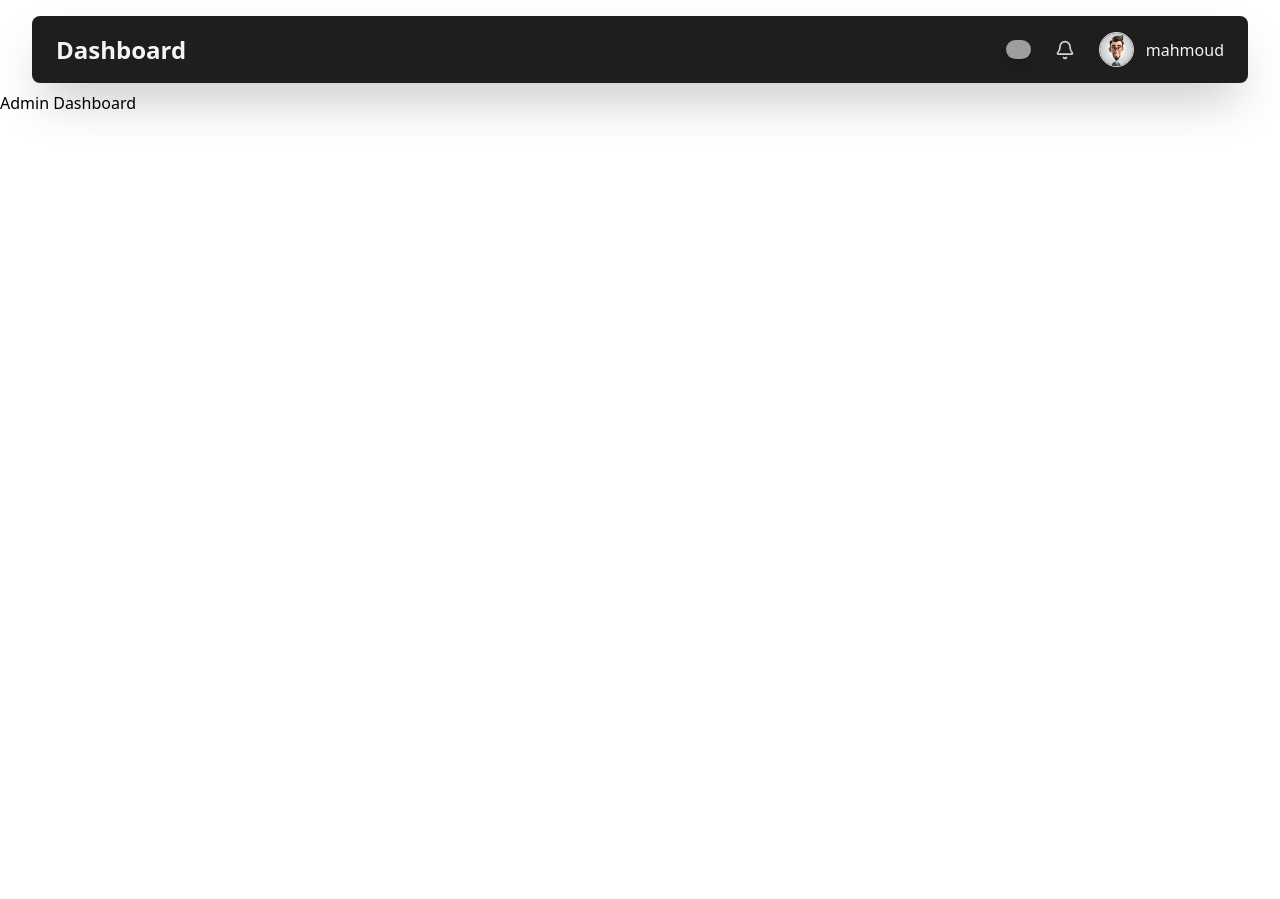
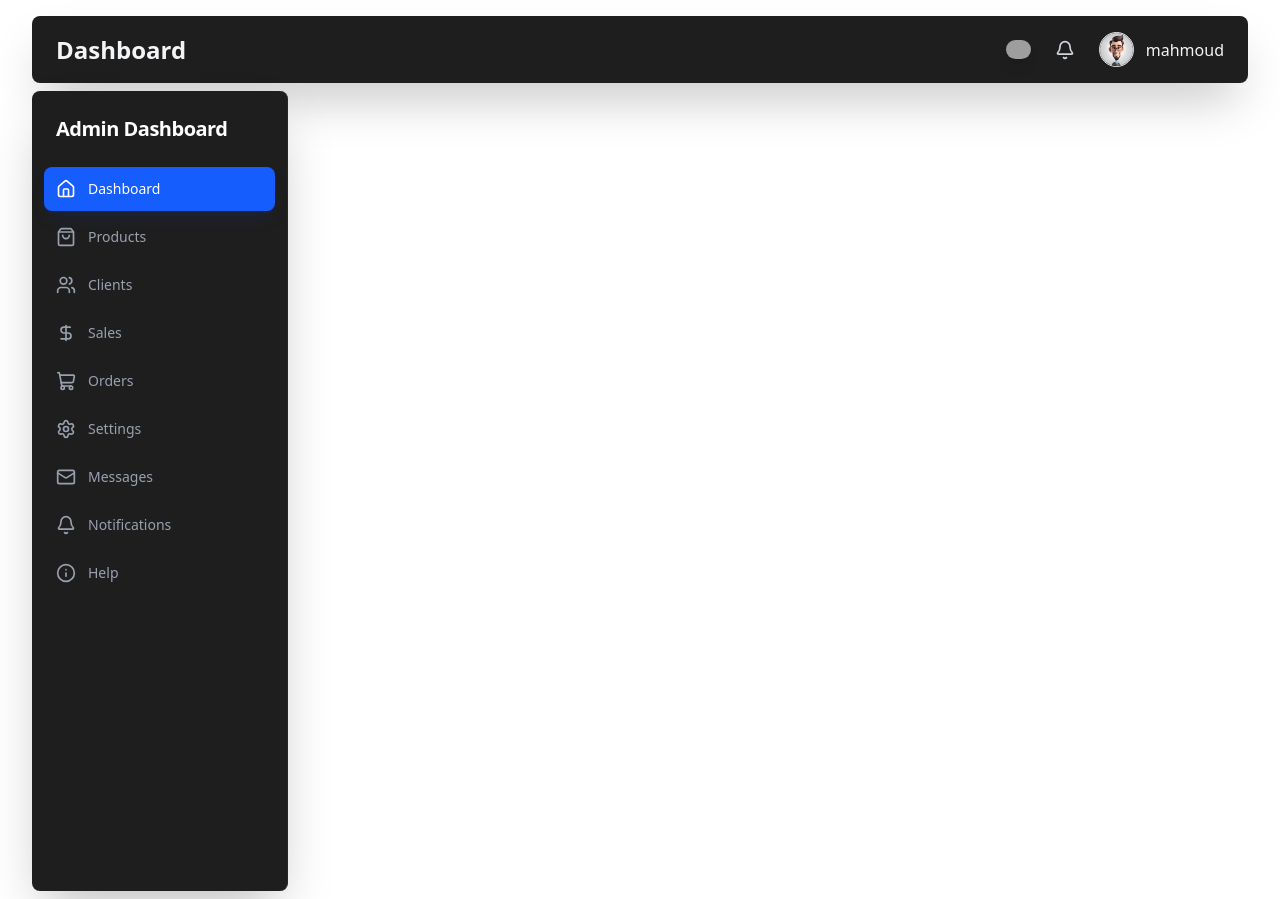
Before and after one commit to Mahmoud123Jamal/Admin_Dashboard_with_NextJs_Recharts, a Next.js app: page / in a window 1280 px wide. Before the commit the page ends 800 px from the top, so only its background shows below. Built offline with nearby package versions, Linux system fonts and the light colour scheme; grey boxes are pictures that could not be loaded.

Commit message:
feat: add SideBar component to home page layout

```diff
--- a/app/page.tsx
+++ b/app/page.tsx
@@ -1,7 +1,9 @@
+import SideBar from "@/components/SideBar";
+
 export default function Home() {
   return (
     <div>
-      <h1>Admin Dashboard</h1>
+      <SideBar />
     </div>
   );
 }
```
